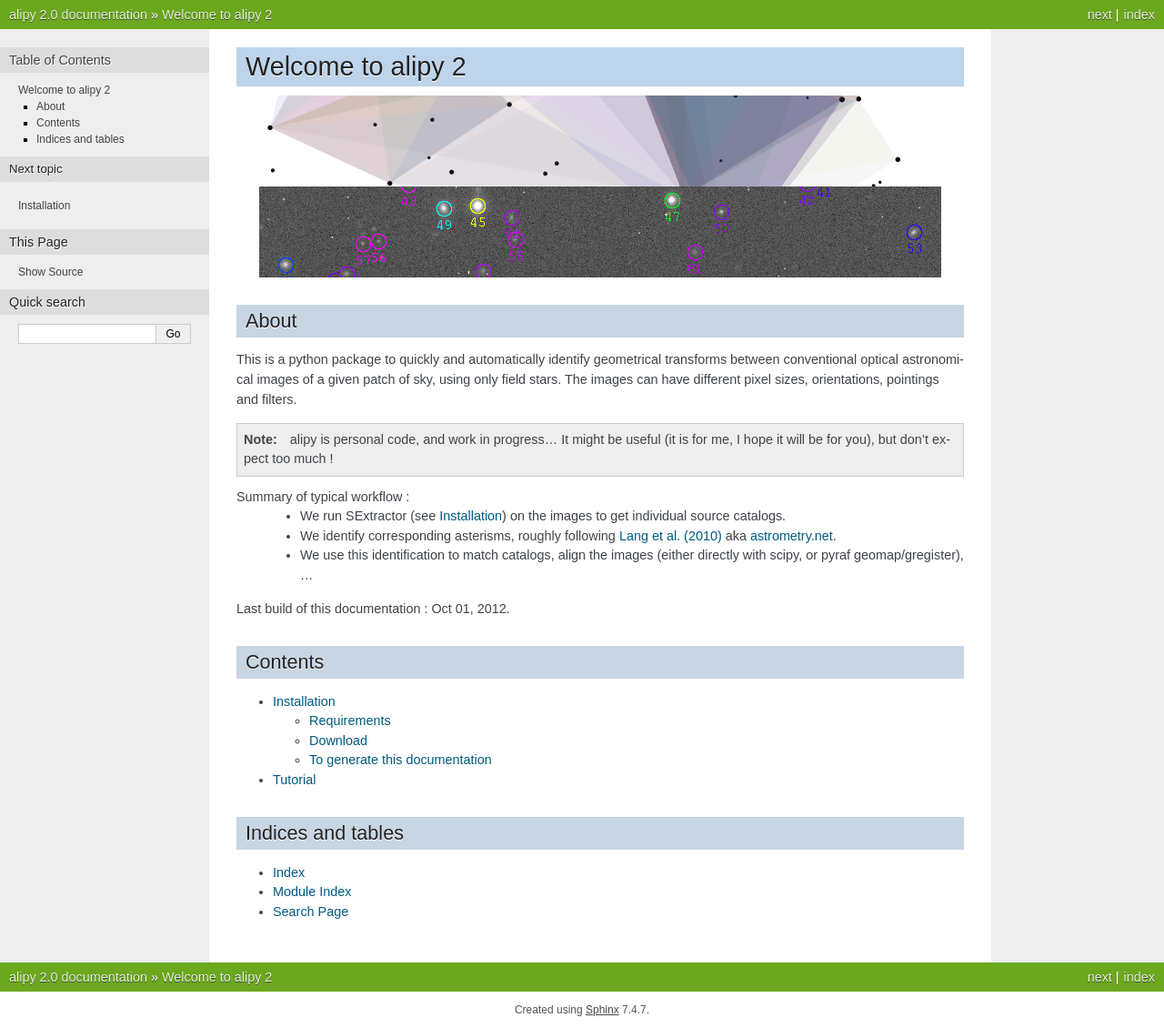
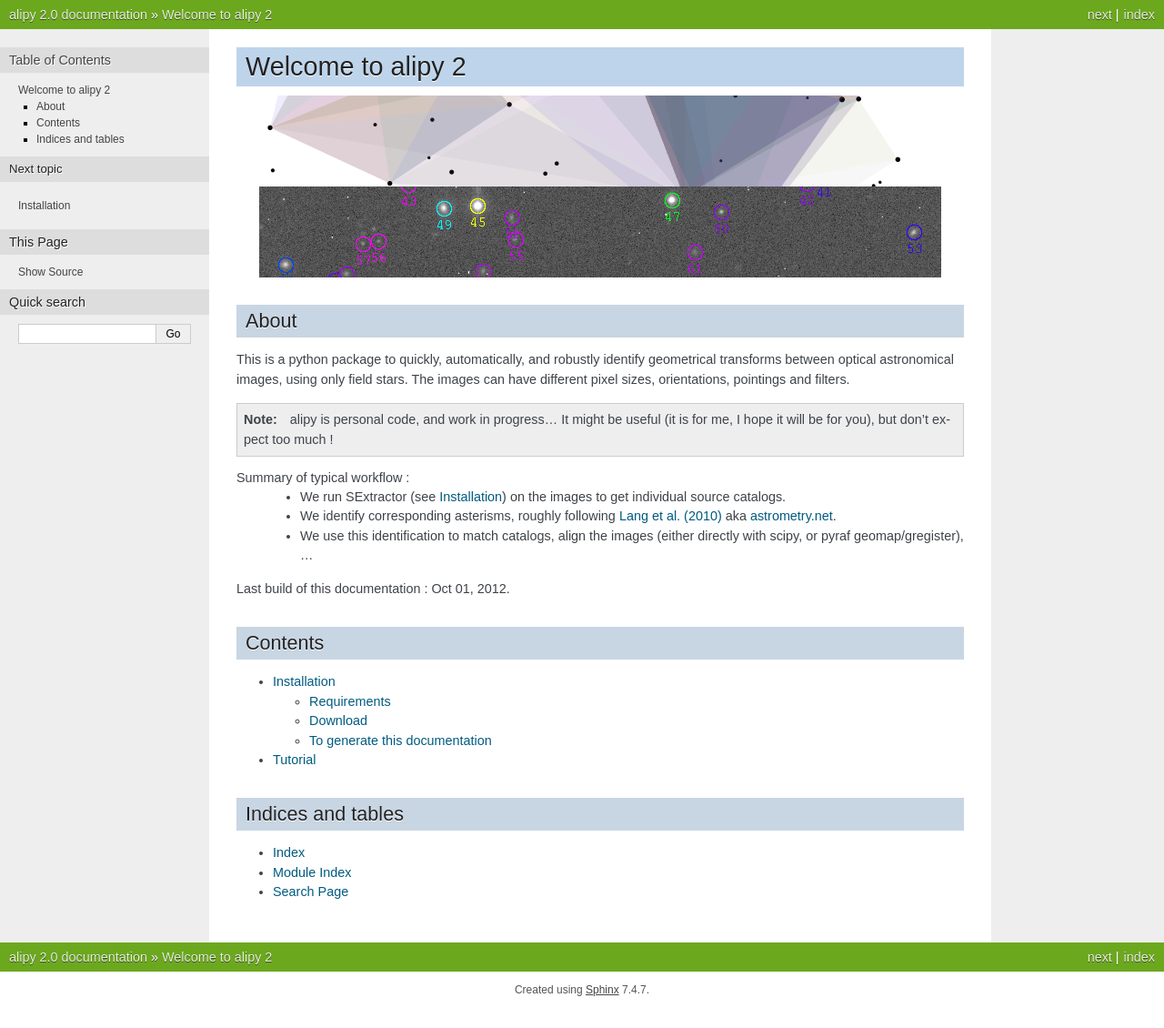
Before and after one commit to japs/alipy, a Sphinx documentation site: the page built from doc/index.rst, in a window 1280 px wide. Shown: the whole page at 91% size. Built offline with Sphinx 7.4.7, drawn with Linux system fonts in a browser that asks for light colours; pages that are not in the unit, such as notebooks, are missing from menus; after the commit the page ends 1108 px from its top, so only the background shows below that.

Commit message:
working
git-svn-id: https://svn.epfl.ch/svn/mtewes-public/trunk/alipy2@53 5ae55fb9-db83-4c1d-9d4d-9b20baeada1b

```diff
--- a/README.txt
+++ b/README.txt
@@ -1,7 +1,7 @@
 About
 =====
 
-This is a python package to quickly and automatically identify geometrical transforms between conventional optical astronomical images of a given patch of sky, using only field stars. The images can have different pixel sizes, orientations, pointings and filters.
+This is a python package to quickly, automatically, and robustly identify geometrical transforms between optical astronomical images, using only field stars. The images can have different pixel sizes, orientations, pointings and filters.
 
 http://obswww.unige.ch/~tewes/
 
--- a/alipy/__init__.py
+++ b/alipy/__init__.py
@@ -1,5 +1,4 @@
 """
-This is a package to automatically identify geometrical transforms between astronomical images.
 """
 
 __author__ = "Malte Tewes"
--- a/doc/index.rst
+++ b/doc/index.rst
@@ -13,7 +13,7 @@ Welcome to alipy 2
 About
 -----
 
-This is a python package to quickly and automatically identify geometrical transforms between conventional optical astronomical images of a given patch of sky, using only field stars. The images can have different pixel sizes, orientations, pointings and filters.
+This is a python package to quickly, automatically, and robustly identify geometrical transforms between optical astronomical images, using only field stars. The images can have different pixel sizes, orientations, pointings and filters.
 
 .. note:: alipy is personal code, and work in progress... It might be useful (it is for me, I hope it will be for you), but don't expect too much !
 
```
